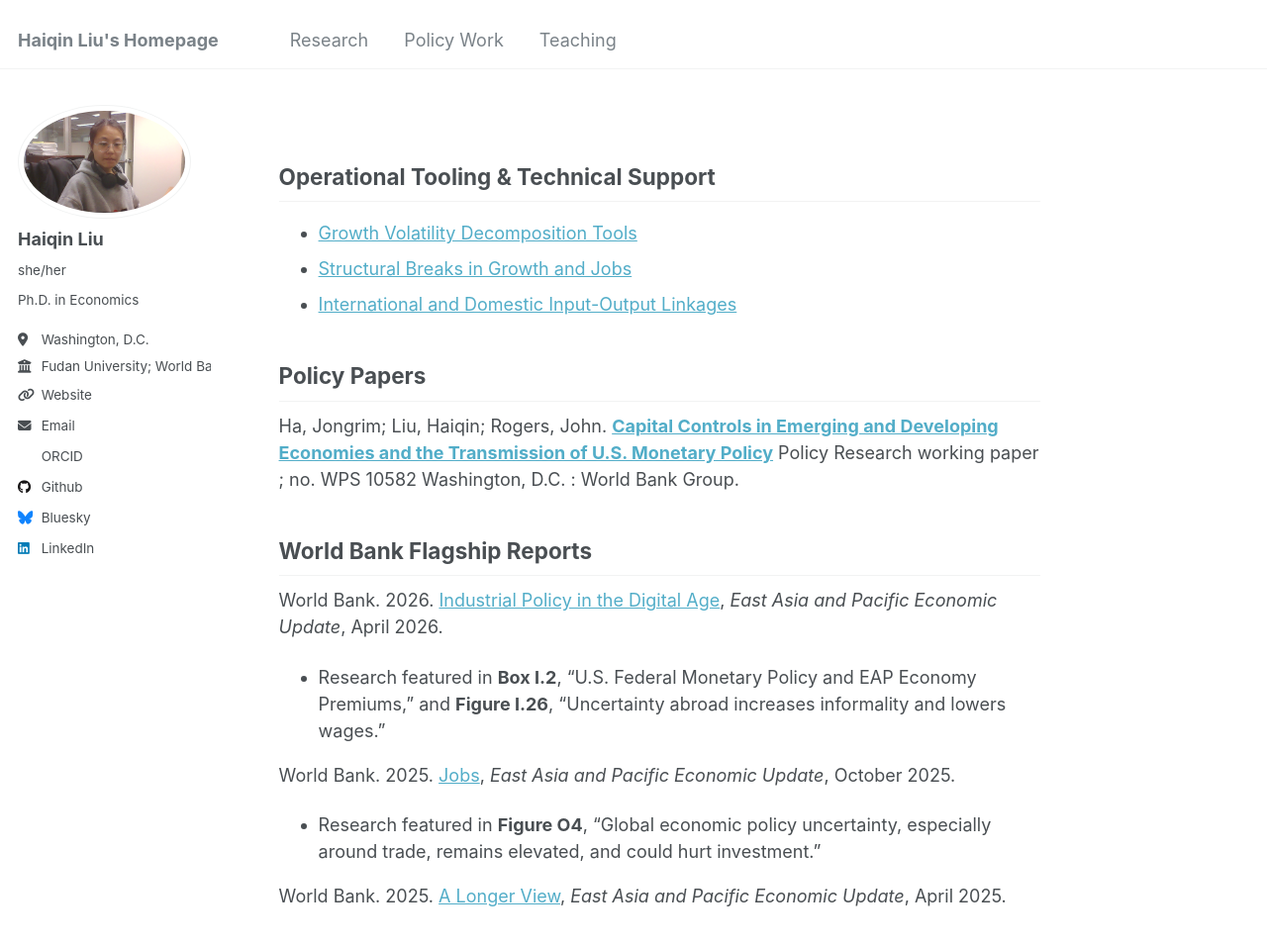
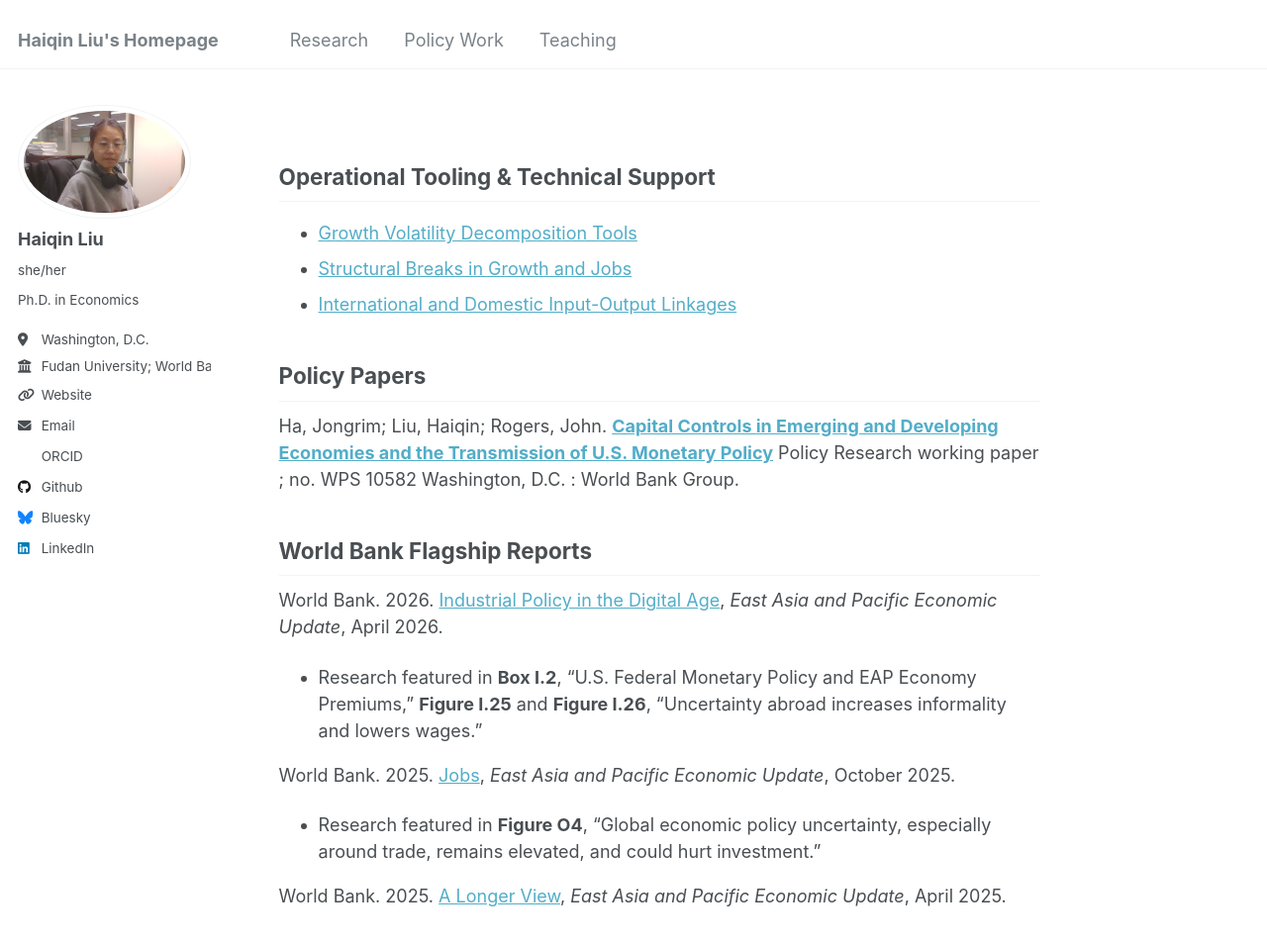
Before and after one commit to liuhaiqinFDU/liuhaiqinFDU.github.io, a Jekyll site: the page built from policy-work.md, in a window 1280 px wide and 1131 px high. Shown: the top 955 px of the window at 99% size. Built offline with Jekyll 4.4.1, drawn with Linux system fonts in a browser that asks for light colours; some web fonts are replaced.

Commit message:
Update policy-work.md

```diff
--- a/policy-work.md
+++ b/policy-work.md
@@ -24,7 +24,7 @@ Ha, Jongrim; Liu, Haiqin; Rogers, John. **[Capital Controls in Emerging and Deve
 
 World Bank. 2026. [Industrial Policy in the Digital Age](https://www.worldbank.org/en/publication/east-asia-and-pacific-economic-update), *East Asia and Pacific Economic Update*, April 2026.
 
-- Research featured in **Box I.2**,  "U.S. Federal Monetary Policy and EAP Economy Premiums," and **Figure I.26**, "Uncertainty abroad increases informality and lowers wages."
+- Research featured in **Box I.2**,  "U.S. Federal Monetary Policy and EAP Economy Premiums," **Figure I.25** and **Figure I.26**, "Uncertainty abroad increases informality and lowers wages."
 
 World Bank. 2025. [Jobs](https://www.worldbank.org/en/publication/east-asia-and-pacific-economic-update-october-2025), *East Asia and Pacific Economic Update*, October 2025.
 
```
